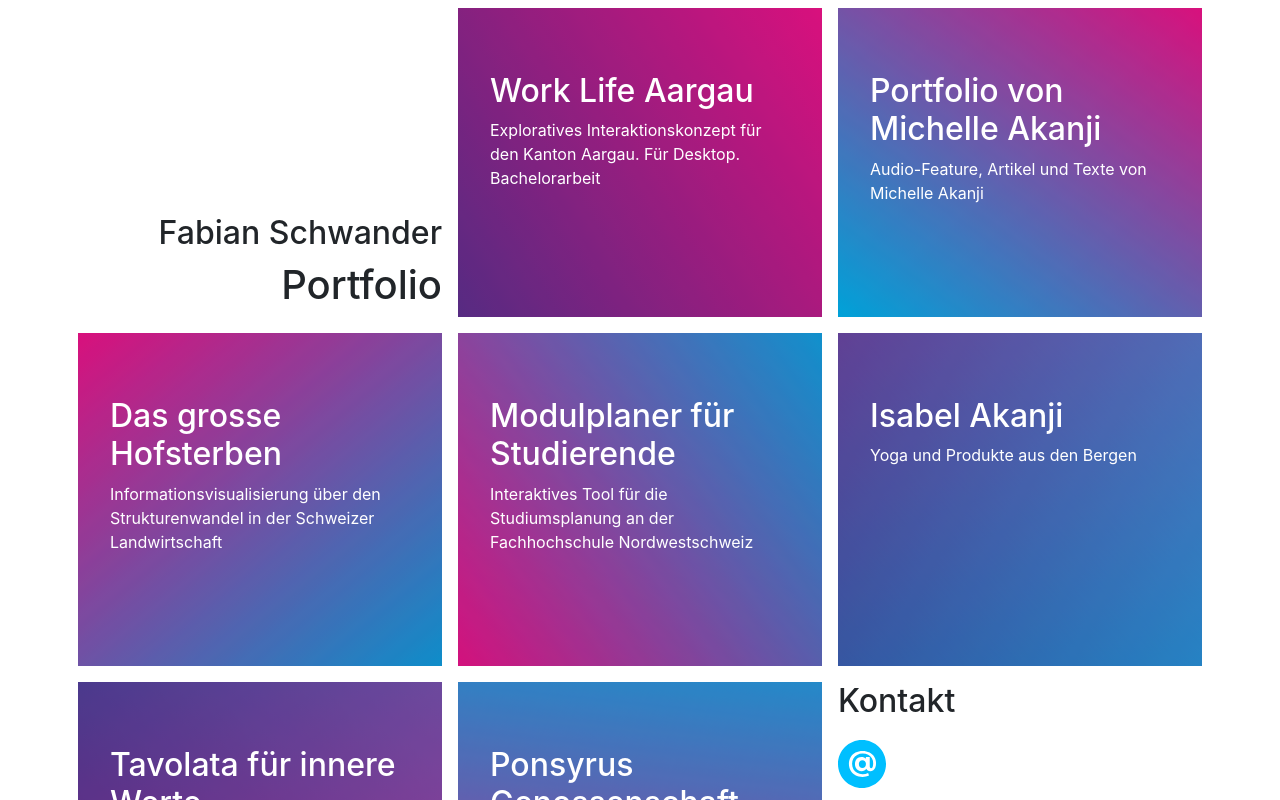
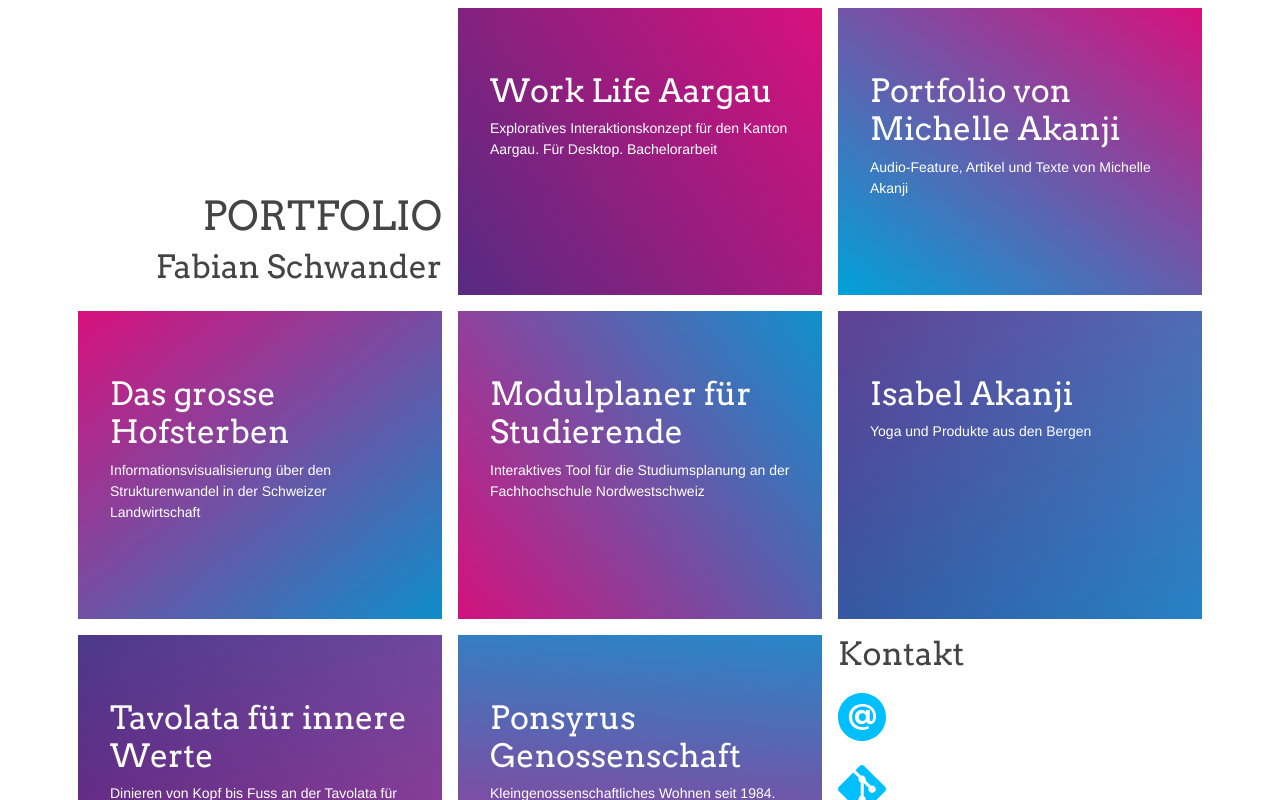
Before and after one commit to fschwander/fabianschwander, a React (Create React App) app: page / in a window 1280 px wide. Shown: the top 800 px of the page. Built offline with nearby package versions, Linux system fonts and the light colour scheme.

Commit message:
imported new fonts and added styling for text

```diff
--- a/public/index.html
+++ b/public/index.html
@@ -9,9 +9,6 @@
     />
 
     <link rel="manifest" href="%PUBLIC_URL%/manifest.json" />
-
-    <!--google fonts-->
-    <link href="https://fonts.googleapis.com/css?family=Poppins" rel="stylesheet">
 
     <title>Fabian Schwander</title>
     <meta name="description" content="PORTFOLIO">
--- a/src/App.tsx
+++ b/src/App.tsx
@@ -1,5 +1,4 @@
 import React from 'react';
-import 'bootstrap/dist/css/bootstrap.min.css';
 import './App.scss';
 import {PortfolioPage} from './components/PortfolioPage';
 
--- a/src/components/PortfolioPage.tsx
+++ b/src/components/PortfolioPage.tsx
@@ -22,8 +22,8 @@
   const HeaderTile = () => {
     return <TileContainer>
       <StaticTile className={'HeaderTile'}>
+        <h1>Portfolio</h1>
         <h2>Fabian Schwander</h2>
-        <h1>Portfolio</h1>
       </StaticTile>
     </TileContainer>;
   };
--- a/src/components/UrlTile.scss
+++ b/src/components/UrlTile.scss
@@ -1,5 +1,5 @@
 .UrlTile {
-  padding: 4rem 2rem 6rem;
+  padding: 4rem 2rem 5rem;
   height: 100%;
   width: 100%;
   transition: .2s ease-out;
--- a/src/index.scss
+++ b/src/index.scss
@@ -1,5 +1,18 @@
+@import url('https://fonts.googleapis.com/css2?family=Arvo&family=Merriweather:wght@700&family=Playfair+Display:wght@600&family=Taviraj:wght@500&display=swap');
+
 body {
   margin: 0;
+  font-family: Futura, Arvo, serif;
+  color: #444;
+
+  h1 {
+    text-transform: uppercase;
+  }
+
+  p {
+    font-family: Avenir, 'Helvetica Neue', serif;
+    font-size: 14px;
+  }
 
   .button {
     cursor: grab;
--- a/src/index.tsx
+++ b/src/index.tsx
@@ -1,5 +1,6 @@
 import React from 'react';
 import ReactDOM from 'react-dom';
+import 'bootstrap/dist/css/bootstrap.min.css';
 import './index.scss';
 import App from './App';
 import * as serviceWorker from './services/serviceWorker';
```
